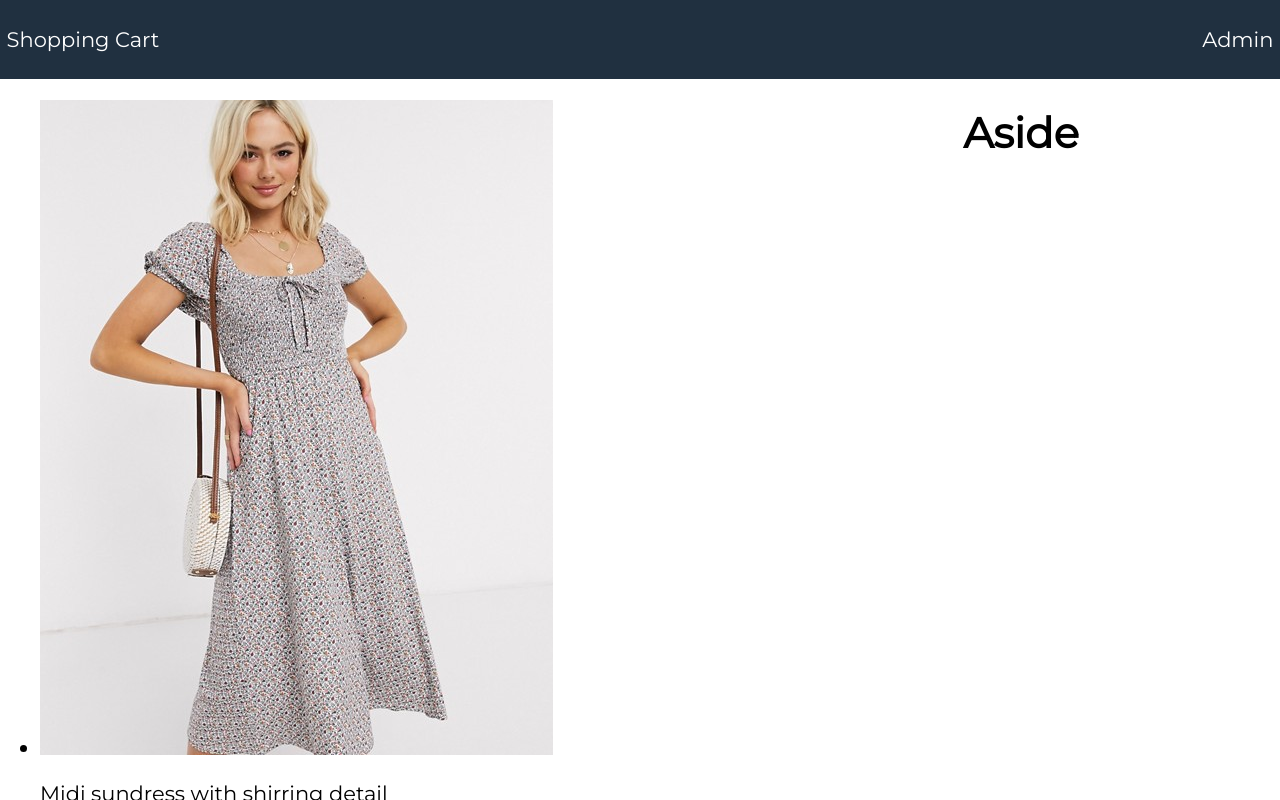
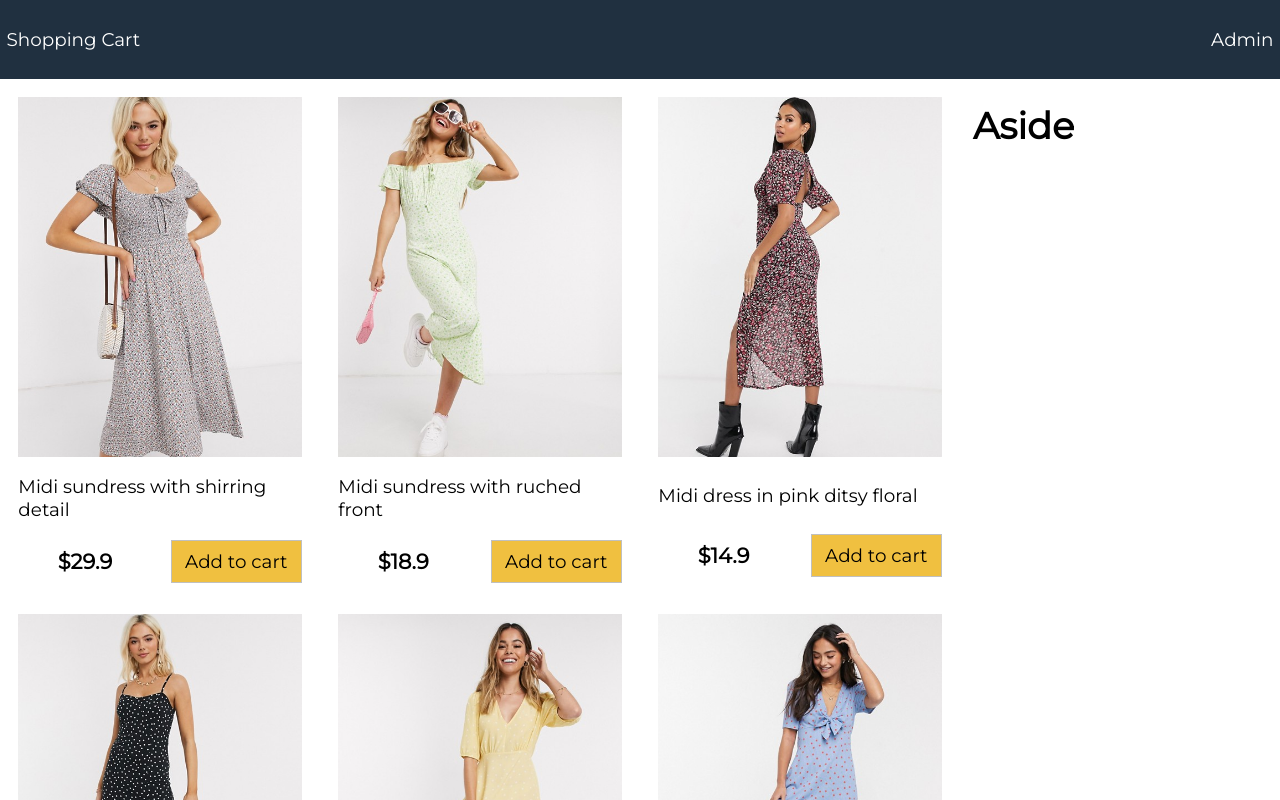
Before and after one commit to sergKenne/react-shopping-cart, a React (Create React App) app: page / in a window 1280 px wide. Shown: the top 800 px of the page. Built offline with nearby package versions, Linux system fonts and the light colour scheme.

Commit message:
create util.js file

```diff
--- a/public/index.html
+++ b/public/index.html
@@ -10,34 +10,12 @@
       content="Web site created using create-react-app"
     />
     <link rel="apple-touch-icon" href="%PUBLIC_URL%/logo192.png" />
-    <!--
-      manifest.json provides metadata used when your web app is installed on a
-      user's mobile device or desktop. See https://developers.google.com/web/fundamentals/web-app-manifest/
-    -->
     <link rel="manifest" href="%PUBLIC_URL%/manifest.json" />
-    <!--
-      Notice the use of %PUBLIC_URL% in the tags above.
-      It will be replaced with the URL of the `public` folder during the build.
-      Only files inside the `public` folder can be referenced from the HTML.
 
-      Unlike "/favicon.ico" or "favicon.ico", "%PUBLIC_URL%/favicon.ico" will
-      work correctly both with client-side routing and a non-root public URL.
-      Learn how to configure a non-root public URL by running `npm run build`.
-    -->
-    <title>React App</title>
+    <title>React Shopping App</title>
   </head>
   <body>
     <noscript>You need to enable JavaScript to run this app.</noscript>
     <div id="root"></div>
-    <!--
-      This HTML file is a template.
-      If you open it directly in the browser, you will see an empty page.
-
-      You can add webfonts, meta tags, or analytics to this file.
-      The build step will place the bundled scripts into the <body> tag.
-
-      To begin the development, run `npm start` or `yarn start`.
-      To create a production bundle, use `npm run build` or `yarn build`.
-    -->
   </body>
 </html>
--- a/src/components/Products.js
+++ b/src/components/Products.js
@@ -1,4 +1,5 @@
 import React, { Component } from 'react'
+import formatCurrency from '../util'
 
 class Products extends Component {
 
@@ -6,16 +7,16 @@ class Products extends Component {
     render() {
         //console.log(this.props.products)
         return (
-            <ul>
+            <ul className="products">
                 {
                  this.props.products.map(item => {
                         return (
-                            <li key={item._id}>
+                            <li key={item._id} className="product">
                                 <img src={item.image} alt={item.title}/>
                                 <p>{item.title}</p>
-                                <div>
-                                    <span>{item.price}</span>
-                                    <button>Add to cart</button>
+                                <div className="product-body">
+                                    <span>{ formatCurrency(item.price) }</span>
+                                    <button className="button primary">Add to cart</button>
                                 </div>
                             </li>
                         )
--- a/src/index.css
+++ b/src/index.css
@@ -1,4 +1,9 @@
 @import url("https://fonts.googleapis.com/css2?family=Montserrat&display=swap");
+
+*{
+  box-sizing: border-box;
+}
+
 
 html {
   /* font-size: 62.5%; */
@@ -17,7 +22,7 @@ select,
 button,
 textarea {
   font-family: Montserrat, Helvetica, Arial, sans-serif;
-  font-size: 1.6rem;
+  font-size: 1.4rem;
 }
 
 a {
@@ -92,3 +97,64 @@ footer {
   /* border: 2px solid red; */
   padding-left: 1rem;
 }
+
+/* products */
+
+.products {
+  padding: 0;
+  margin: 0;
+  list-style: none;
+  display: flex;
+  flex-wrap: wrap;
+  justify-content: center;
+  align-items: center;
+}
+
+.products li {
+  flex: 1 1 22rem;
+  padding: .7rem;
+  margin: .7rem;
+  height: 38rem;
+  /* border: 1px solid  */
+}
+
+.product {
+  display: flex;
+  flex-direction: column;
+  justify-content: space-between;
+}
+
+.product img {
+  max-width: 100%;
+  height: 360px;
+}
+
+.product p {
+  font-size: 1.4rem;
+}
+
+.product-body {
+  display: flex;
+  flex-direction: row;
+  justify-content: space-between;
+  align-items: center;
+}
+
+.product-body span {
+  font-size: 1.6rem;
+  font-weight: bold;
+  padding-left: 3rem;
+}
+
+.button {
+  padding: .7rem 1rem;
+  border: 0.1rem #c0c0c0 solid;
+  background-color: #f0f0f0;
+  cursor: pointer;
+}
+.button:hover {
+  border: 0.1rem #808080 solid;
+}
+.button.primary {
+  background-color: #f0c040;
+}
--- /dev/null
+++ b/src/util.js
@@ -0,0 +1,3 @@
+export default function formatCurrency(num) {
+    return `$${Number(num.toFixed(1)).toLocaleString() }`
+}
```
